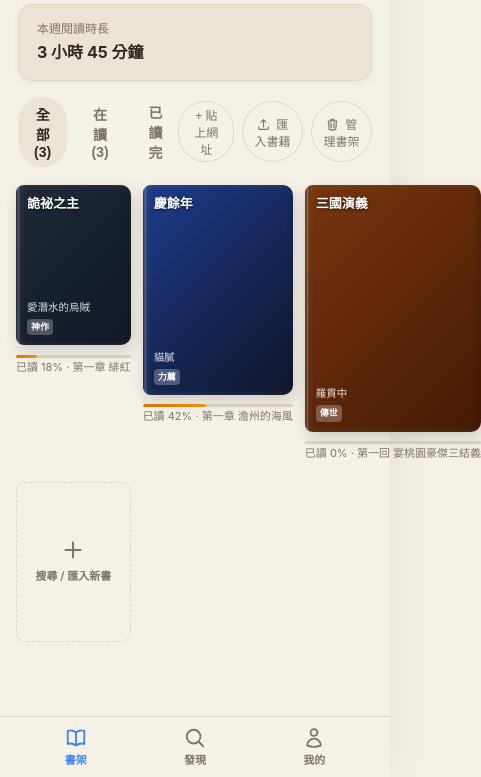
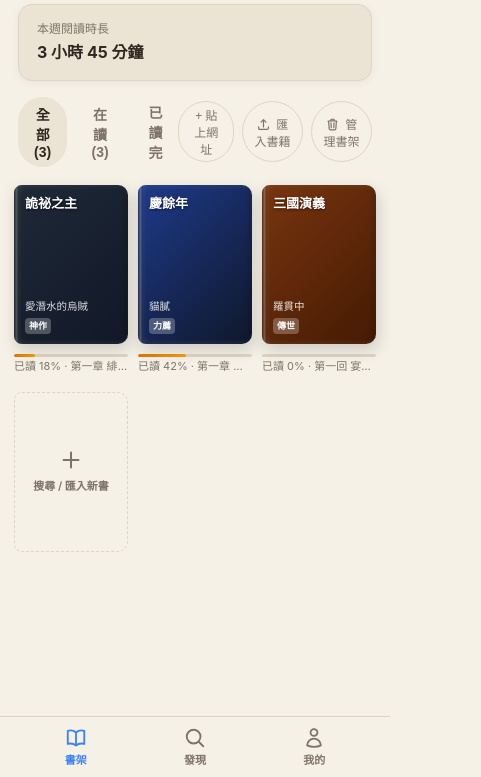
Before and after one commit to AgnesHsieh/novel-reader, a website: page index.html in a window 390 px wide. Shown: the part 67-844 px from the top of the page, 481 px wide, since content can reach past the window. Drawn offline with Linux system fonts and the light colour scheme.

Commit message:
fix(shelf): enforce minmax(0, 1fr) for strictly equal book card widths and heights on mobile

```diff
--- a/css/reader.css
+++ b/css/reader.css
@@ -312,9 +312,11 @@
 /* Bookshelf Grid (3D WeChat Read Books) */
 .bookshelf-grid {
   display: grid;
-  grid-template-columns: repeat(3, 1fr);
-  gap: 18px 12px;
-  padding: 6px 16px 24px;
+  grid-template-columns: repeat(3, minmax(0, 1fr));
+  gap: 16px 10px;
+  padding: 6px 14px 24px;
+  width: 100%;
+  box-sizing: border-box;
 }
 
 /* Book Cover Card - Strict Uniform Sizing */
@@ -322,9 +324,12 @@
   display: flex;
   flex-direction: column;
   width: 100%;
+  min-width: 0;
+  max-width: 100%;
   cursor: pointer;
   position: relative;
   transition: transform 0.2s cubic-bezier(0.16, 1, 0.3, 1);
+  box-sizing: border-box;
 }
 
 .book-card:hover {
@@ -383,6 +388,7 @@
   gap: 2px;
   min-height: 22px;
   justify-content: flex-end;
+  min-width: 0;
 }
 
 .book-cover-author {
@@ -391,6 +397,8 @@
   white-space: nowrap;
   overflow: hidden;
   text-overflow: ellipsis;
+  min-width: 0;
+  display: block;
 }
 
 .book-cover-tag {
@@ -411,7 +419,10 @@
   gap: 3px;
   height: 26px;
   min-height: 26px;
+  width: 100%;
+  min-width: 0;
   justify-content: center;
+  box-sizing: border-box;
 }
 
 .book-progress-bar {
@@ -435,6 +446,9 @@
   overflow: hidden;
   text-overflow: ellipsis;
   line-height: 1.2;
+  width: 100%;
+  min-width: 0;
+  display: block;
 }
 
 /* Add Book Empty Card in Shelf - Matches .book-cover perfectly */
--- a/index.html
+++ b/index.html
@@ -14,7 +14,7 @@
   <link rel="manifest" href="manifest.json">
 
   <!-- Stylesheets -->
-  <link rel="stylesheet" href="css/reader.css?v=221">
+  <link rel="stylesheet" href="css/reader.css?v=222">
 
   <!-- PDF.js Engine (Mozilla Client-side PDF Parser) -->
   <script src="https://cdnjs.cloudflare.com/ajax/libs/pdf.js/3.11.174/pdf.min.js"></script>
@@ -656,11 +656,11 @@
   <div id="wr-toast" class="wr-toast">已更新閱讀進度</div>
 
   <!-- Scripts -->
-  <script src="js/chinese_conv.js?v=221"></script>
-  <script src="js/sources.js?v=221"></script>
-  <script src="js/db.js?v=221"></script>
-  <script src="js/tts.js?v=221"></script>
-  <script src="js/app.js?v=221"></script>
+  <script src="js/chinese_conv.js?v=222"></script>
+  <script src="js/sources.js?v=222"></script>
+  <script src="js/db.js?v=222"></script>
+  <script src="js/tts.js?v=222"></script>
+  <script src="js/app.js?v=222"></script>
 
   <!-- Service Worker Registration for PWA & Offline Access -->
   <script>
--- a/sw.js
+++ b/sw.js
@@ -1,5 +1,5 @@
 // Service Worker for 墨韻讀書 (Offline PWA Support)
-const CACHE_NAME = 'moyu-reader-v3';
+const CACHE_NAME = 'moyu-reader-v4';
 
 const STATIC_ASSETS = [
   './',
```
